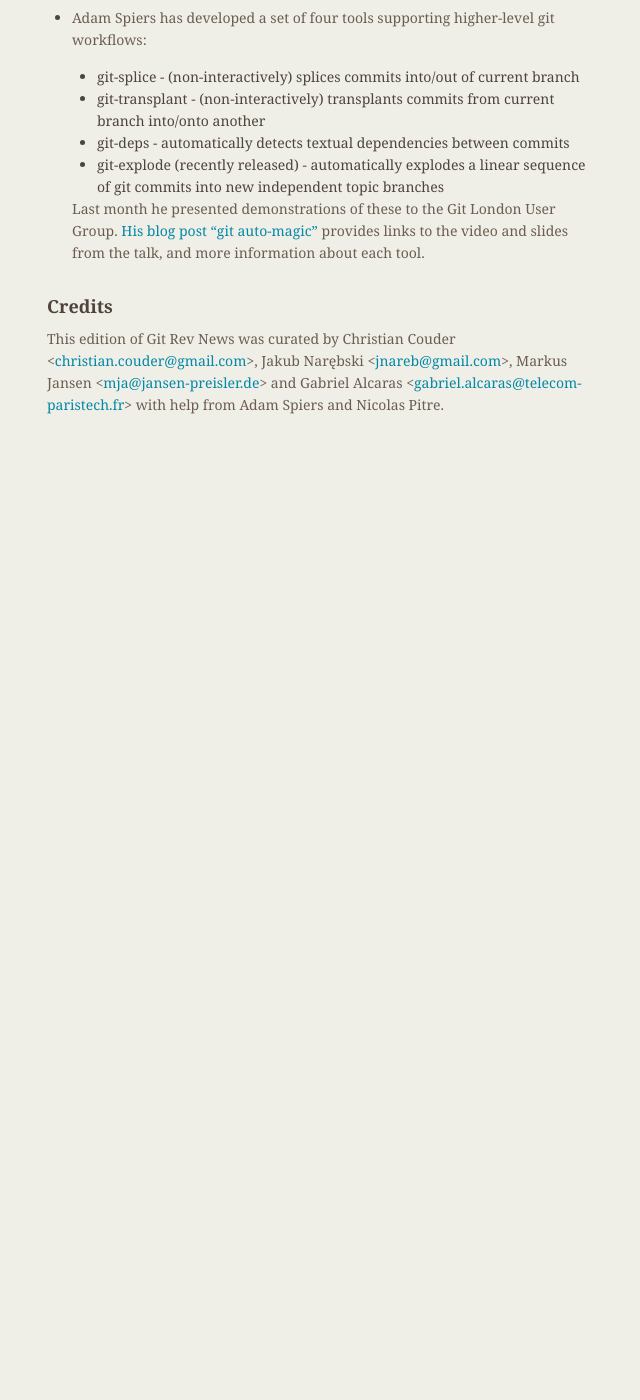
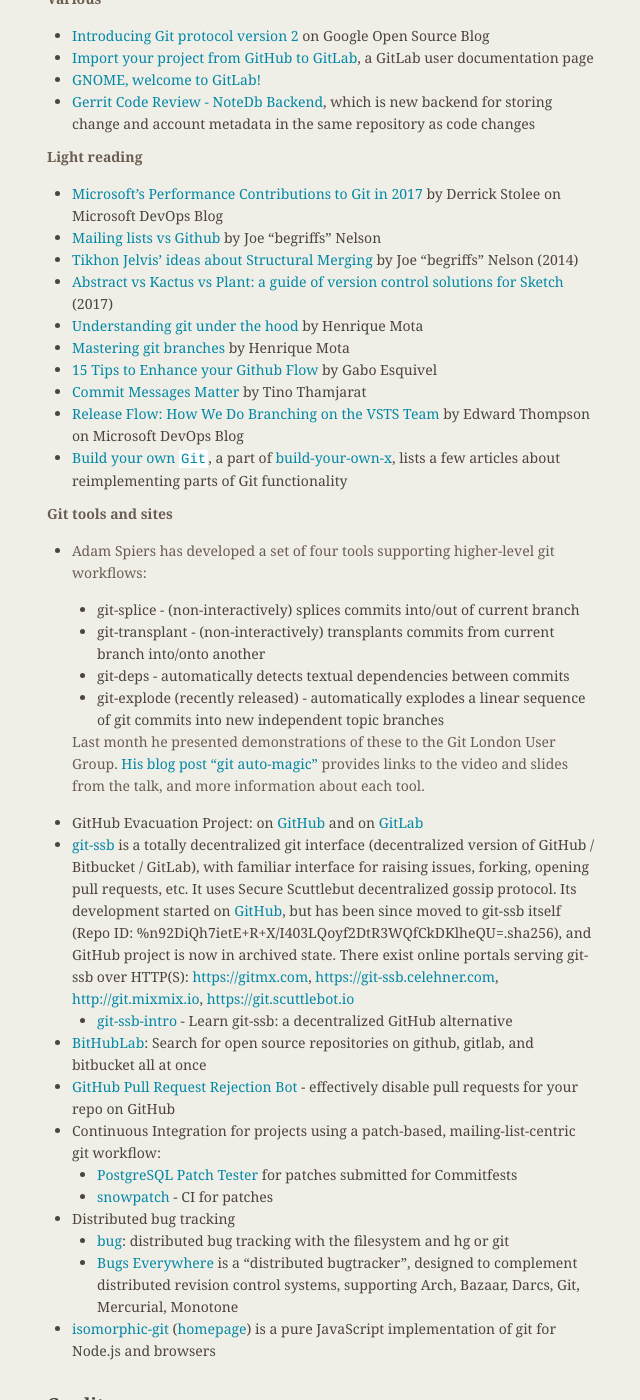
Before and after one commit to git/git.github.io, a Jekyll site: the page built from rev_news/drafts/edition-40.md, in a window 1280 px wide and 1400 px high, scrolled down 5183 px. Shown: the whole window, without its empty margins (487-1127 px from the left). Built offline with Jekyll 4.4.1, drawn with Linux system fonts in a browser that asks for light colours; before the commit the page ends 5614 px from its top, so only the background shows below that; some of the changed text lies outside the part shown.

Commit message:
rn-40: add more links to articles, sites and tools

```diff
--- a/rev_news/drafts/edition-40.md
+++ b/rev_news/drafts/edition-40.md
@@ -249,6 +249,10 @@
 
 ## Other News
 
+__Security__
+
+* [Remediating the May 2018 Git Security Vulnerability](https://blogs.msdn.microsoft.com/devops/2018/05/29/announcing-the-may-2018-git-security-vulnerability/) related to handling of submodule paths
+
 __Events__
 
 * Microsoft acquires Github for $7.5 billion (see above)
@@ -266,9 +270,23 @@
 
 __Various__
 
+* [Introducing Git protocol version 2](https://opensource.googleblog.com/2018/05/introducing-git-protocol-version-2.html) on Google Open Source Blog
+* [Import your project from GitHub to GitLab](https://docs.gitlab.com/ee/user/project/import/github.html), a GitLab user documentation page
+* [GNOME, welcome to GitLab!](https://about.gitlab.com/2018/05/31/welcome-gnome-to-gitlab/)
+* [Gerrit Code Review - NoteDb Backend](https://gerrit-review.googlesource.com/Documentation/note-db.html), which is new backend for storing change and account metadata in the same repository as code changes
 
 __Light reading__
 
+* [Microsoft’s Performance Contributions to Git in 2017](https://blogs.msdn.microsoft.com/devops/2018/01/11/microsofts-performance-contributions-to-git-in-2017/) by Derrick Stolee on Microsoft DevOps Blog
+* [Mailing lists vs Github](https://begriffs.com/posts/2018-06-05-mailing-list-vs-github.html) by Joe "begriffs" Nelson
+* [Tikhon Jelvis' ideas about Structural Merging](https://begriffs.com/posts/2014-04-08-pilgrimage-report-structural-merging.html) by Joe "begriffs" Nelson (2014)
+* [Abstract vs Kactus vs Plant: a guide of version control solutions for Sketch](https://blog.prototypr.io/abstract-vs-kactus-vs-plant-a-guide-of-version-control-solutions-for-sketch-7da0a8ab5105) (2017)
+* [Understanding git under the hood](https://medium.com/@henrmota83/understanding-git-under-the-hood-b05b1dd52dec) by Henrique Mota
+* [Mastering git branches](https://geeks.uniplaces.com/mastering-branches-in-git-f20cb2d0c51f) by Henrique Mota
+* [15 Tips to Enhance your Github Flow](https://hackernoon.com/15-tips-to-enhance-your-github-flow-6af7ceb0d8a3) by Gabo Esquivel
+* [Commit Messages Matter](https://blog.oozou.com/commit-messages-matter-60309983c227) by Tino Thamjarat
+* [Release Flow: How We Do Branching on the VSTS Team](https://blogs.msdn.microsoft.com/devops/2018/04/19/release-flow-how-we-do-branching-on-the-vsts-team/) by Edward Thompson on Microsoft DevOps Blog
+* [Build your own `Git`](https://github.com/danistefanovic/build-your-own-x#build-your-own-git), a part of [build-your-own-x](https://github.com/danistefanovic/build-your-own-x), lists a few articles about reimplementing parts of Git functionality
 
 __Git tools and sites__
 
@@ -288,6 +306,19 @@
     provides links to the video and slides from the talk, and more
     information about each tool.
 
+* GitHub Evacuation Project: on [GitHub](https://github.com/upend/IF_MS_BUYS_GITHUB_IMMA_OUT) and on [GitLab](https://gitlab.com/upend/github)
+* [git-ssb](https://www.scuttlebutt.nz/applications.html#git-ssb) is a totally decentralized git interface (decentralized version of GitHub / Bitbucket / GitLab), with familiar interface for raising issues, forking, opening pull requests, etc. It uses Secure Scuttlebut decentralized gossip protocol. Its development started on [GitHub](https://github.com/clehner/git-ssb), but has been since moved to git-ssb itself (Repo ID: %n92DiQh7ietE+R+X/I403LQoyf2DtR3WQfCkDKlheQU=.sha256), and GitHub project is now in archived state. There exist online portals serving git-ssb over HTTP(S): <https://gitmx.com>, <https://git-ssb.celehner.com>, <http://git.mixmix.io>, <https://git.scuttlebot.io>
+  * [git-ssb-intro](https://github.com/noffle/git-ssb-intro) - Learn git-ssb: a decentralized GitHub alternative
+* [BitHubLab](https://bithublab.org/): Search for open source repositories on github, gitlab, and bitbucket all at once
+* [GitHub Pull Request Rejection Bot](http://nopullrequests.com/) - effectively disable pull requests for your repo on GitHub
+* Continuous Integration for projects using a patch-based, mailing-list-centric git workflow:
+  * [PostgreSQL Patch Tester](http://cfbot.cputube.org/) for patches submitted for Commitfests
+  * [snowpatch](https://github.com/ruscur/snowpatch) - CI for patches
+* Distributed bug tracking
+  * [bug](https://github.com/driusan/bug): distributed bug tracking with the filesystem and hg or git
+  * [Bugs Everywhere](http://bugseverywhere.org/) is a “distributed bugtracker”, designed to complement distributed revision control systems, supporting Arch, Bazaar, Darcs, Git, Mercurial, Monotone
+* [isomorphic-git](https://github.com/isomorphic-git/isomorphic-git) ([homepage](https://isomorphic-git.github.io/)) is a pure JavaScript implementation of git for Node.js and browsers
+
 ## Credits
 
 This edition of Git Rev News was curated by
```
